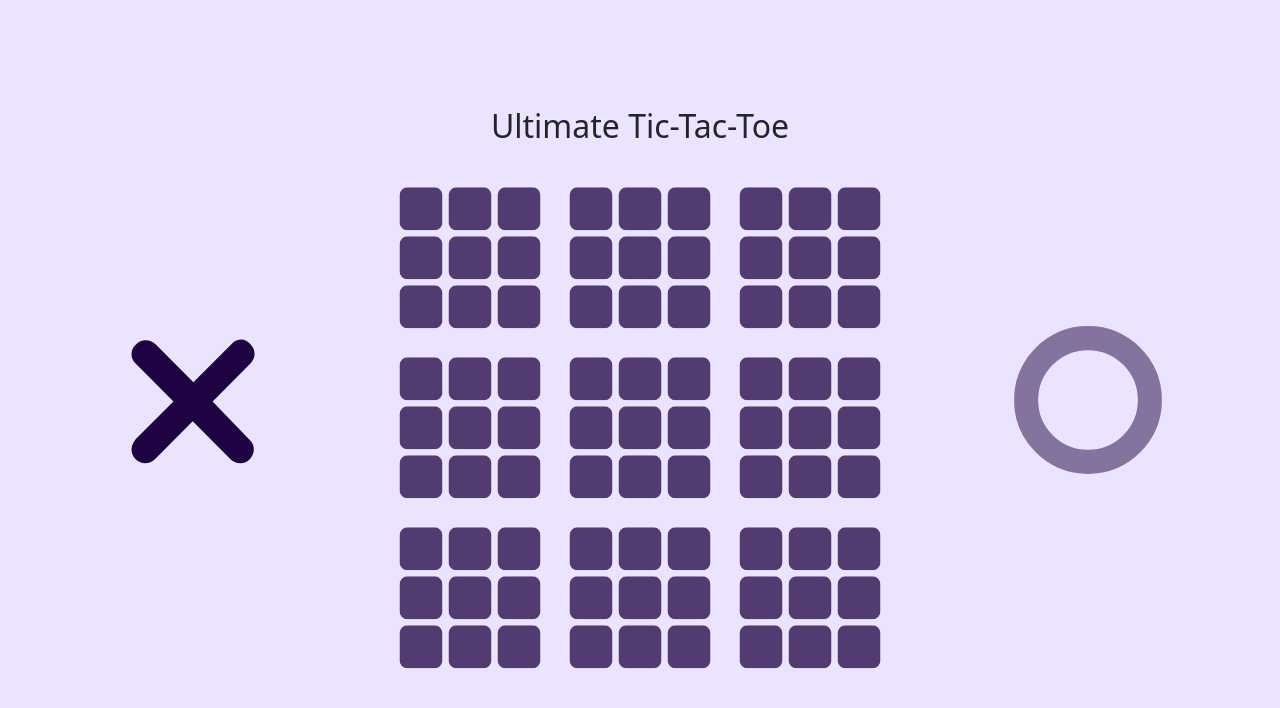
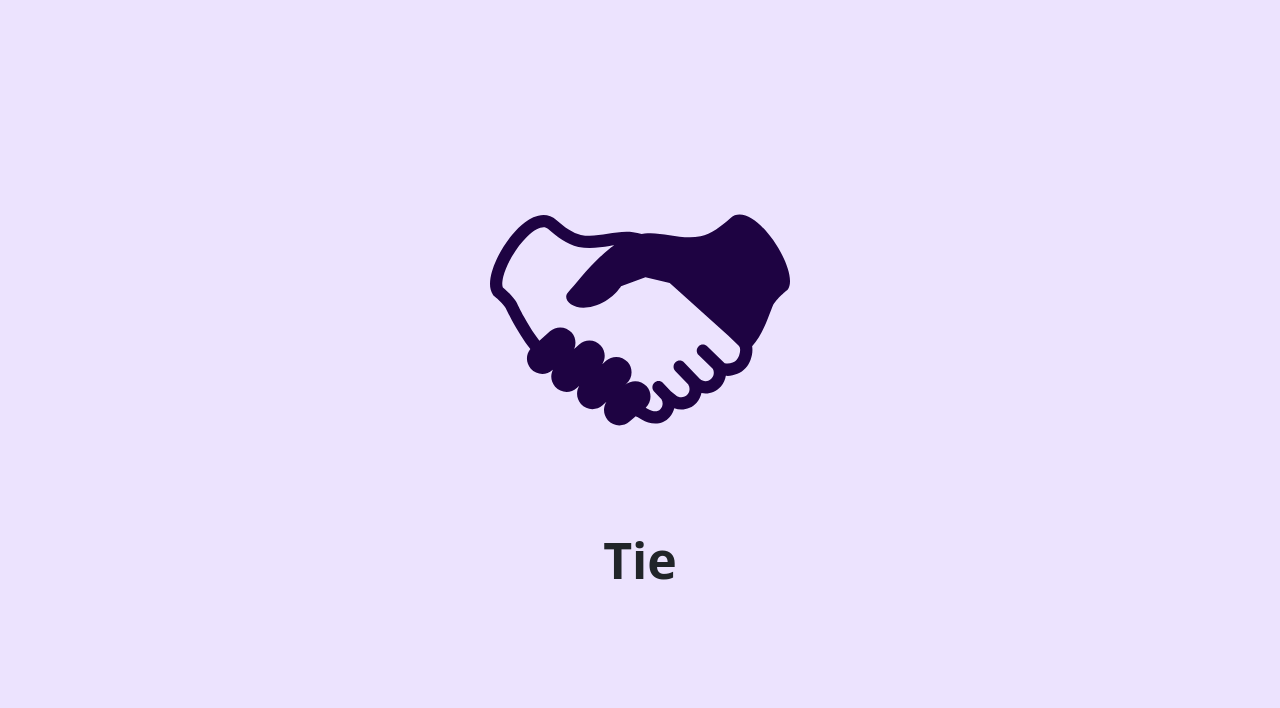
Before and after one commit to Khushi130404/TetraTic, a React (Vite) app: page / in a window 1280 px wide. Shown: the top 708 px of the page. Built offline with nearby package versions, Linux system fonts and the light colour scheme.

Commit message:
Tie Component

```diff
--- a/src/App.jsx
+++ b/src/App.jsx
@@ -1,7 +1,9 @@
 import MainBoard from "./components/MainBoard";
+import Tie from "./components/Tie";
 
 function App() {
-  return <MainBoard></MainBoard>;
+  // return <MainBoard></MainBoard>;
+  return <Tie></Tie>;
 }
 
 export default App;
--- a/src/components/MainBoard.jsx
+++ b/src/components/MainBoard.jsx
@@ -40,6 +40,8 @@ function MainBoard() {
       setOver(true);
       playerX.current.removeChild(playerX.current.firstChild);
       playerO.current.removeChild(playerO.current.firstChild);
+    } else if (checkTie(board)) {
+      // Here
     }
   };
 
@@ -58,6 +60,17 @@ function MainBoard() {
       return true;
     }
     return false;
+  };
+
+  const checkTie = (board) => {
+    for (let i = 0; i < 3; i++) {
+      for (let j = 0; j < 3; j++) {
+        if (board[i][j] == "") {
+          return false;
+        }
+      }
+    }
+    return true;
   };
 
   const checkCross = (board) => {
--- /dev/null
+++ b/src/components/Tie.jsx
@@ -0,0 +1,12 @@
+import styles from "./Tie.module.css";
+
+function Tie() {
+  return (
+    <div>
+      <img src="tie.svg" className={styles.centeredImage}></img>
+      <div className={styles.tie}>Tie</div>
+    </div>
+  );
+}
+
+export default Tie;
--- /dev/null
+++ b/src/components/Tie.module.css
@@ -0,0 +1,17 @@
+.centeredImage {
+  position: absolute;
+  top: 40%;
+  left: 50%;
+  transform: translate(-50%, -50%);
+  width: 300px;
+  height: 300px;
+}
+
+.tie {
+  position: absolute;
+  top: 70%;
+  left: 50%;
+  transform: translate(-50%, -50%);
+  font-size: 50px;
+  font-weight: 700;
+}
```
Also changed, not shown: public/tie.svg (added).
